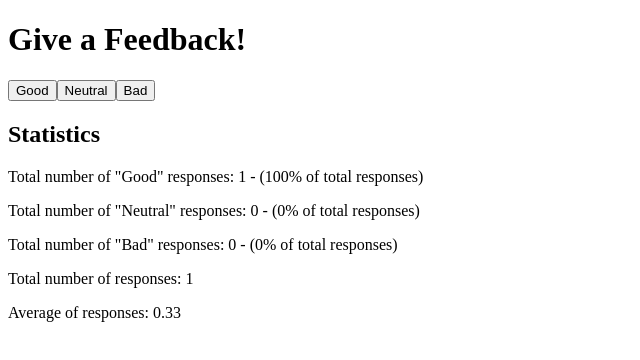
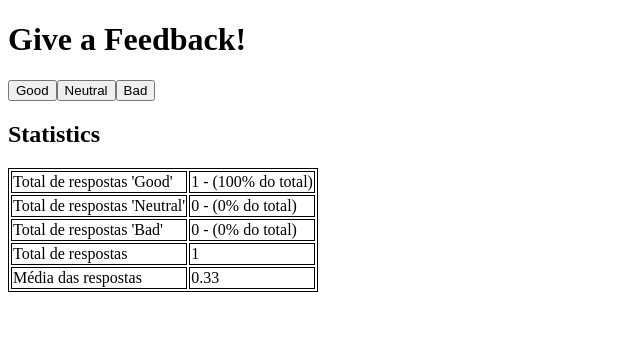
Before and after one commit to caiobdewnig/fullstackopen, a React (Vite) app in the folder part1/unicafe/: page / in a window 1280 px wide. Both pictures are taken after a click on the button "Good". Shown: the top 360 px of the page, without its empty margins (0-640 px from the left). Built offline with nearby package versions, Linux system fonts and the light colour scheme.

Commit message:
(Unicafe, step 5 and 6) - included, and after searching W3Schools for pure HTML code snippets to create the tables, I took the liberty of creating a 'main.css' with simple CSS to include some borders, even though Fullstackopen didn't explicitly ask for them.

```diff
--- a/part1/unicafe/src/App.jsx
+++ b/part1/unicafe/src/App.jsx
@@ -1,36 +1,89 @@
 import { useState } from 'react'
+import './main.css'
 
-const Statistics = ({gooD, neutraL, baD}) => {
-  if (!gooD && !neutraL && !baD) {
-    return (<p>No feedback given.</p>)
-  } else {
+const Button = ({ handleClick, text }) => (
+  <button onClick={handleClick}>
+    {text}
+  </button>
+)
+
+
+const StatisticLine = ({ text, value }) => (
+  <tr>
+    <td>{text}</td>
+    <td>{value}</td>
+  </tr>
+)
+
+
+const Statistics = ({ good, neutral, bad }) => {
+  const total = good + neutral + bad
+
+  if (total === 0) {
     return (
-      <>
-        <p>Total number of "Good" responses: {gooD} - ({Math.round((gooD*100)/(gooD + neutraL + baD))}% of total responses)</p>
-        <p>Total number of "Neutral" responses: {neutraL} - ({Math.round((neutraL*100)/(gooD + neutraL + baD))}% of total responses)</p>
-        <p>Total number of "Bad" responses: {baD} - ({Math.round((baD*100)/(gooD + neutraL + baD))}% of total responses)</p>
-        <p>Total number of responses: {(gooD + neutraL + baD)}</p>
-        <p>Average of responses: {((gooD + neutraL + baD)/3).toFixed(2)}</p>
-      </>
+      <div>
+        <p>No feedback given</p>
+      </div>
     )
   }
+
+
+  const goodPct = (good * 100) / total
+  const neutralPct = (neutral * 100) / total
+  const badPct = (bad * 100) / total
+  const yourAverage = (total / 3)
+
+  return (
+    <table>
+      <tbody>
+        <StatisticLine
+          text="Total de respostas 'Good'"
+          value={`${good} - (${goodPct.toFixed(0)}% do total)`}
+          className="line"
+        />
+        <StatisticLine
+          text="Total de respostas 'Neutral'"
+          value={`${neutral} - (${neutralPct.toFixed(0)}% do total)`}
+          className="line"
+        />
+        <StatisticLine
+          text="Total de respostas 'Bad'"
+          value={`${bad} - (${badPct.toFixed(0)}% do total)`}
+          className="line"
+        />
+        <StatisticLine
+          text="Total de respostas"
+          value={total}
+        />
+        <StatisticLine
+          text="Média das respostas"
+          value={yourAverage.toFixed(2)}
+          className="line"
+        />
+      </tbody>
+    </table>
+  )
 }
 
 const App = () => {
-  // save clicks of each button to its own state
   const [good, setGood] = useState(0)
   const [neutral, setNeutral] = useState(0)
   const [bad, setBad] = useState(0)
 
+  const handleGood = () => setGood(good + 1)
+  const handleNeutral = () => setNeutral(neutral + 1)
+  const handleBad = () => setBad(bad + 1)
+
   return (
-    <>
+    <div>
       <h1>Give a Feedback!</h1>
-      <button onClick={()=> setGood(good + 1)}>Good</button>
-      <button onClick={()=> setNeutral(neutral + 1)}>Neutral</button>
-      <button onClick={()=> setBad(bad + 1)}>Bad</button>
+      <Button handleClick={handleGood} text="Good" />
+      <Button handleClick={handleNeutral} text="Neutral" />
+      <Button handleClick={handleBad} text="Bad" />
+
       <h2>Statistics</h2>
-      <Statistics gooD={good} baD={bad} neutraL={neutral}/>
-    </>
+      <Statistics good={good} neutral={neutral} bad={bad} />
+    </div>
   )
 }
 
--- /dev/null
+++ b/part1/unicafe/src/main.css
@@ -0,0 +1,3 @@
+table,td {
+  border:1px solid black
+}
```
